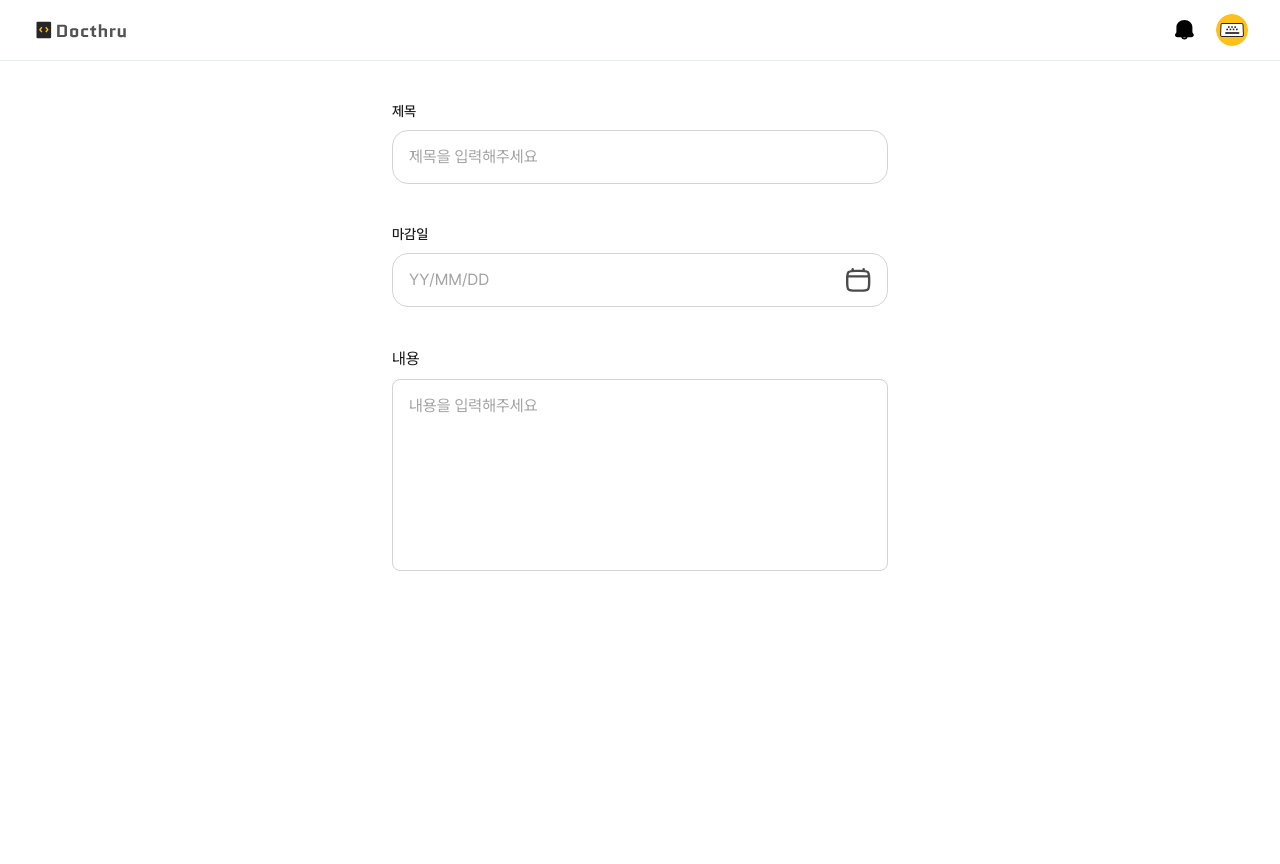
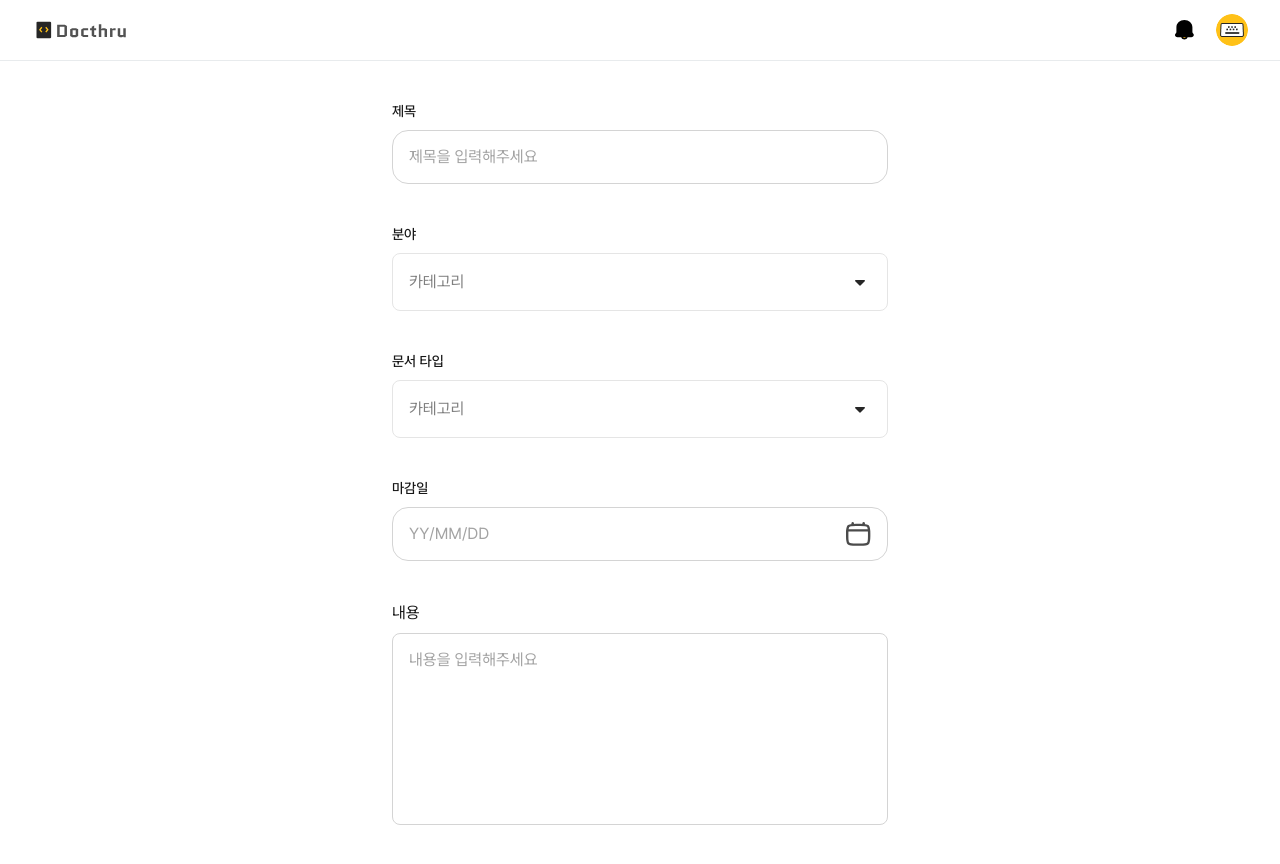
Before and after one commit to FS9Team32/fs9-docthru-team32-fe, a Next.js app: page /guide in a window 1280 px wide. Built offline with nearby package versions, Linux system fonts and the light colour scheme.

Commit message:
refactor: clean up CategoryField and apply it to guide form

```diff
--- a/src/app/(main)/guide/page.jsx
+++ b/src/app/(main)/guide/page.jsx
@@ -4,15 +4,30 @@ import { useForm, FormProvider } from 'react-hook-form';
 import InputField from '@/components/Field/InputField';
 import CalendarField from '@/components/Field/CalendarField';
 import TextAreaField from '@/components/Field/TextAreaField';
+import CategoryField from '@/components/Field/CategoryField';
 
 export default function GuidePage() {
   const methods = useForm({
     mode: 'onChange',
+    defaultValues: {
+      title: '',
+      category: '',
+      docType: '',
+      deadline: '',
+      content: '',
+    },
   });
+
+  const onSubmit = (data) => {
+    alert(JSON.stringify(data, null, 2));
+  };
 
   return (
     <FormProvider {...methods}>
-      <div className="p-10 space-y-10 max-w-xl mx-auto bg-white min-h-screen">
+      <form
+        onSubmit={methods.handleSubmit(onSubmit)}
+        className="p-10 space-y-10 max-w-xl mx-auto bg-white min-h-screen"
+      >
         {/* 1. 제목 */}
         <section>
           <InputField
@@ -26,8 +41,28 @@ export default function GuidePage() {
           />
         </section>
 
+        {/* 2. 분야 (카테고리 드롭다운 테스트) */}
         <section>
-          <div className="relative">
+          <CategoryField
+            name="category"
+            label="분야"
+            categories={['Next.js', 'API', 'Career', 'Modern JS', 'Web']}
+            rules={{ required: '분야를 선택해주세요.' }}
+          />
+        </section>
+
+        {/* 3. 문서 타입 (두 번째 드롭다운 테스트용) */}
+        <section>
+          <CategoryField
+            name="docType"
+            label="문서 타입"
+            categories={['블로그', '공식문서']}
+            rules={{ required: '문서 타입을 선택해주세요.' }}
+          />
+        </section>
+
+        {/* 4. 마감일 */}
+        <section>
           <CalendarField
             name="deadline"
             label="마감일"
@@ -36,21 +71,21 @@ export default function GuidePage() {
               required: '마감일을 선택해주세요.',
             }}
           />
-          </div>
         </section>
 
+        {/* 5. 내용 */}
         <section>
           <TextAreaField
             label="내용"
             placeholder="내용을 입력해주세요"
             {...methods.register('content', {
-              required: '내용을 입력해주세요.',
+              required: '내용은 필수입니다.',
               minLength: { value: 10, message: '10자 이상 적어주세요.' },
             })}
             error={methods.formState.errors.content?.message}
           />
         </section>
-      </div>
+      </form>
     </FormProvider>
   );
 }
--- /dev/null
+++ b/src/components/Field/CategoryField.jsx
@@ -0,0 +1,128 @@
+'use client';
+
+import { useState, useRef, useEffect } from 'react';
+import { Controller, useFormContext } from 'react-hook-form';
+import Image from 'next/image';
+import arrowDown from '@/assets/arrowDown.png';
+import arrowUp from '@/assets/arrowUp.png';
+import { cn } from '@/lib/util';
+
+export default function CategoryField({
+  name,
+  label,
+  categories = [],
+  placeholder = '카테고리',
+  rules,
+  className,
+}) {
+  const {
+    control,
+    formState: { errors },
+  } = useFormContext();
+
+  const error = errors[name]?.message;
+
+  return (
+    <div className="flex flex-col gap-2 w-full">
+      {label && (
+        <label className="text-gray-900 font-medium text-[14px]">{label}</label>
+      )}
+
+      <Controller
+        control={control}
+        name={name}
+        rules={rules}
+        render={({ field }) => (
+          <DropdownUI
+            value={field.value}
+            onChange={field.onChange}
+            categories={categories}
+            placeholder={placeholder}
+            error={error}
+            className={className}
+          />
+        )}
+      />
+
+      {error && <p className="text-red-500 text-xs pl-1">{error}</p>}
+    </div>
+  );
+}
+
+function DropdownUI({
+  value,
+  onChange,
+  categories,
+  placeholder,
+  error,
+  className,
+}) {
+  const [isOpen, setIsOpen] = useState(false);
+  const dropdownRef = useRef(null);
+
+  const handleSelect = (v) => {
+    onChange(v);
+    setIsOpen(false);
+  };
+
+  useEffect(() => {
+    const handleClickOutside = (e) => {
+      if (!dropdownRef.current?.contains(e.target)) setIsOpen(false);
+    };
+    document.addEventListener('mousedown', handleClickOutside);
+    return () => document.removeEventListener('mousedown', handleClickOutside);
+  }, []);
+
+  return (
+    <div className={cn('relative w-full', className)} ref={dropdownRef}>
+      <div className="relative">
+        <input
+          type="text"
+          readOnly
+          value={value || ''}
+          placeholder={placeholder}
+          onClick={() => setIsOpen((prev) => !prev)}
+          className={cn(
+            'w-full cursor-pointer rounded-lg border bg-white p-4 pr-10 outline-none transition-all caret-transparent',
+            error && 'border-red-500 bg-red-50',
+            !error &&
+              (isOpen
+                ? 'border-black'
+                : 'border-gray-200 hover:border-gray-300'),
+          )}
+        />
+
+        <div className="absolute right-4 top-1/2 -translate-y-1/2 pointer-events-none">
+          <Image
+            src={isOpen ? arrowUp : arrowDown}
+            alt="arrow"
+            width={24}
+            height={24}
+          />
+        </div>
+      </div>
+
+      {isOpen && (
+        <div className="absolute z-50 mt-2 w-full rounded-lg border border-gray-200 bg-white shadow-lg">
+          <ul className="max-h-60 overflow-y-auto divide-y divide-gray-100">
+            {categories.map((item) => (
+              <li key={item}>
+                <button
+                  type="button"
+                  onClick={() => handleSelect(item)}
+                  className={cn(
+                    'w-full py-4 text-center transition-colors hover:bg-gray-50',
+                    value === item && 'bg-gray-50 text-gray-600 font-bold',
+                    'text-gray-600',
+                  )}
+                >
+                  {item}
+                </button>
+              </li>
+            ))}
+          </ul>
+        </div>
+      )}
+    </div>
+  );
+}
```
Lines whose indentation alone changed are shown as unchanged.
